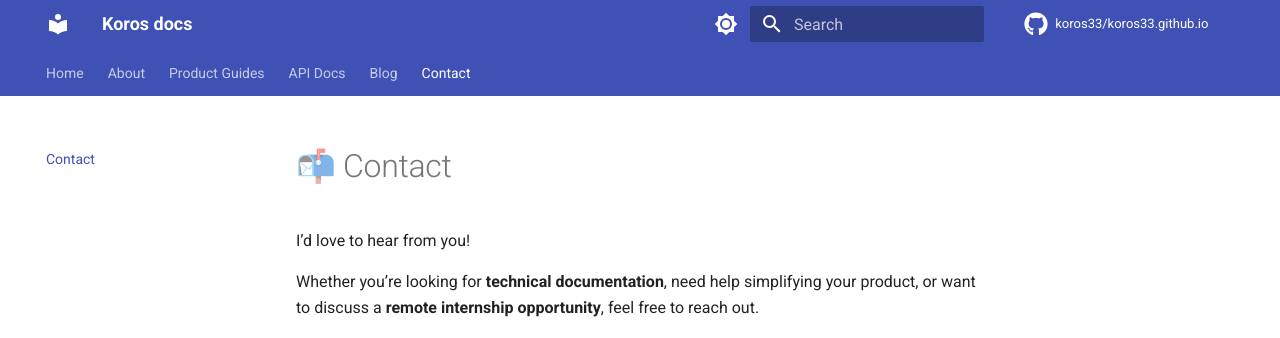
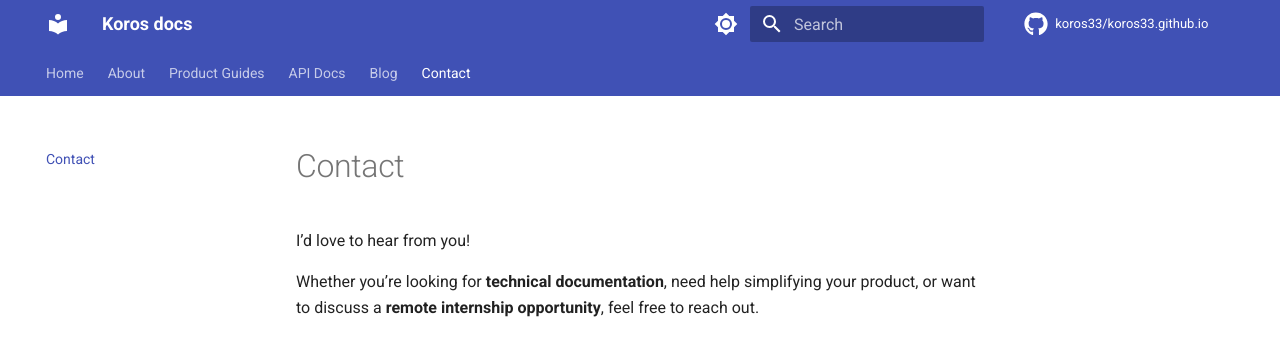
Before and after one commit to koros33/koros33.github.io, an MkDocs documentation site: the page built from docs/contact.md, in a window 1280 px wide. Shown: the top 338 px of the page. Built offline with MkDocs 1.6.1 and Material for MkDocs 9.7.7, drawn with Linux system fonts in a browser that asks for light colours; comment, search, counter and statistics services are not loaded; the version menu is left out.

```diff
--- a/docs/contact.md
+++ b/docs/contact.md
@@ -1,4 +1,4 @@
-# 📬 Contact
+#  Contact
 
 I’d love to hear from you!
 
```
